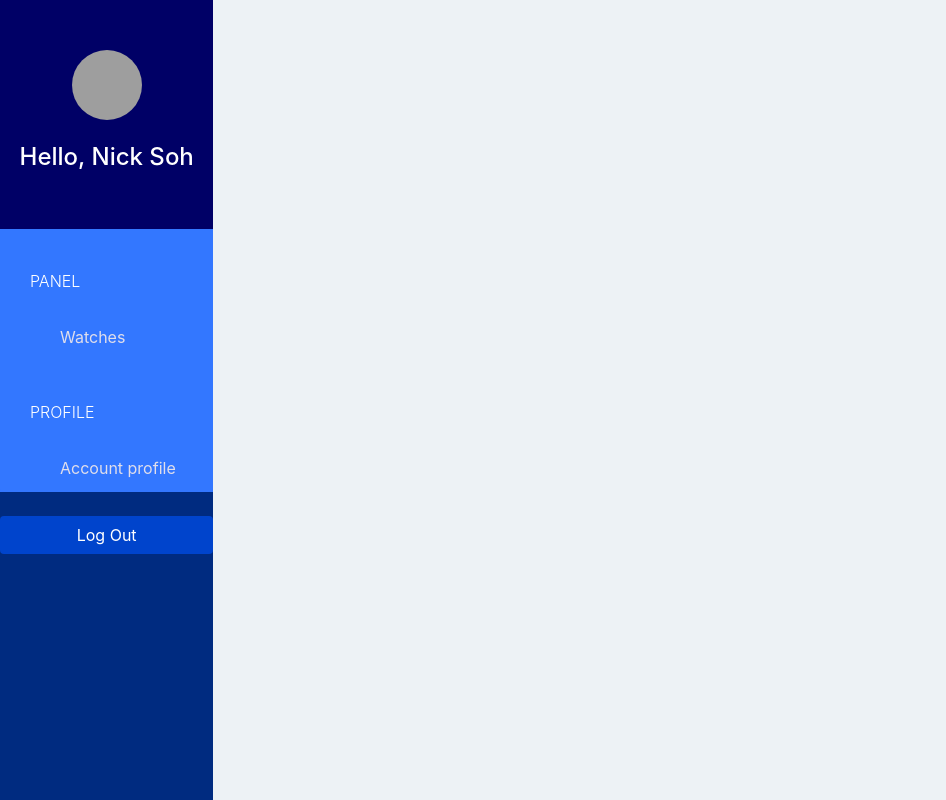
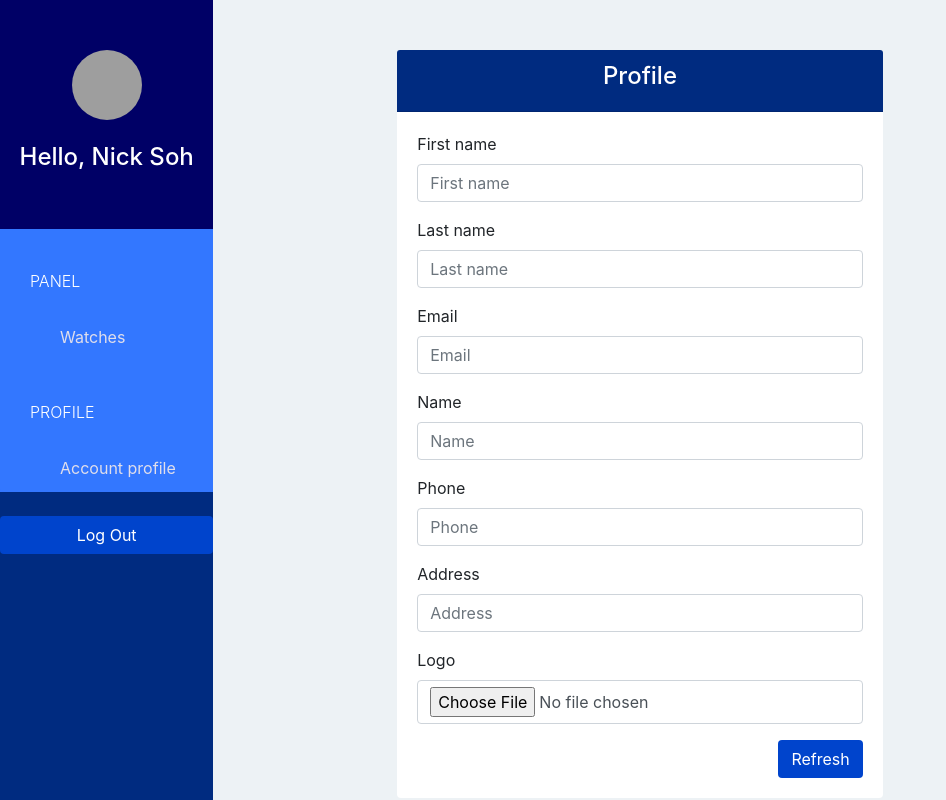
Before and after one commit to Nixer/watchshop, a Django app: template watchshopapp/templates/watchshop/account.html in a window 1280 px wide. Shown: the whole page, without its empty margins (0-946 px from the left). Run offline with Django 3.2, Linux system fonts and the light colour scheme; the template is opened without the code that fills it: values that come from a table or form of the project are taken from there, others are empty; a user stored in the database is signed in; data comes from the database, SQL or seed files in the repository; both versions use the stored data as it was after the commit; some libraries are stand-ins or nearby versions; grey boxes are pictures that could not be loaded.

Commit message:
Profile page functionality implemented

```diff
--- a/watchshopapp/forms.py
+++ b/watchshopapp/forms.py
@@ -4,13 +4,19 @@ from watchshopapp.models import WatchShop
 
 
 class UserForm(forms.ModelForm):
-    username = forms.CharField(max_length=100, required=True)
+    email = forms.CharField(max_length=100, required=True)
     password = forms.CharField(widget=forms.PasswordInput())
     class Meta:
         model = User
         fields = ('username', 'password', 'first_name', 'last_name', 'email')
 
 
+class UserFormForEdit(forms.ModelForm):
+    email = forms.CharField(max_length=100, required=True)
+    class Meta:
+        model = User
+        fields = ('first_name', 'last_name', 'email')
+
 class WatchShopForm(forms.ModelForm):
     class Meta:
         model = WatchShop
--- a/watchshopapp/static/css/style.css
+++ b/watchshopapp/static/css/style.css
@@ -6,6 +6,10 @@ body {
 
 .bg-ruby {
     background-color: #002b80;
+}
+
+.text-white {
+    color: white
 }
 
 .btn-red {
@@ -97,3 +101,7 @@ body {
 .content {
     padding: 0px 40px;
 }
+
+.content .card {
+    border: none;
+}
--- a/watchshopapp/templates/base.html
+++ b/watchshopapp/templates/base.html
@@ -15,9 +15,7 @@
             <div class="col-lg-2 col-md-2 col-sm-2 sidebar">
                 {% block sidebar %}{% endblock %}
             </div>
-        </div>
-        <div class="row">
-            <div class="col-lg-8 col-md-8 col-sm-8 content">
+            <div class="col-lg-8 offset-lg-2 col-md-8 offset-md-2 col-sm-8 offset-sm-2 content">
                 {% block page %}{% endblock %}
             </div>
         </div>
--- a/watchshopapp/templates/watchshop/account.html
+++ b/watchshopapp/templates/watchshop/account.html
@@ -1,4 +1,19 @@
 {% extends 'watchshop/base.html' %}
 {% load bootstrap4 %}
 {% block page %}
+    <div class="offset-lg-2 col-lg-8">
+        <div class="card">
+            <div class="card-header bg-ruby">
+                <h4 class="text-center text-white">Profile</h4>
+            </div>
+            <div class="card-body">
+                <form method="POST" enctype="multipart/form-data">
+                    {% csrf_token %}
+                    {% bootstrap_form user_form %}
+                    {% bootstrap_form watchshop_form %}
+                    <button type="submit" class="btn btn-red float-right">Refresh</button>
+                </form>
+            </div>
+        </div>
+    </div>
 {% endblock %}
--- a/watchshopapp/templates/watchshop/base.html
+++ b/watchshopapp/templates/watchshop/base.html
@@ -16,6 +16,6 @@
     </div>
     <br/>
     <div class="text-center">
-        <a href="{% url 'watchshop-sign-out' %}?next={{ request.path }}" class="btn btn-red">Log Out</a>
+        <a href="{% url 'watchshop-sign-out' %}" class="btn btn-red">Log Out</a>
     </div>
 {% endblock %}
```
Also changed, not shown: watchshopapp/templates/watchshop/home.html (deleted, +0 -15 lines), watchshopapp/views.py (+17 -3 lines), db.sqlite3, media/watchshop_logo/logo.jpg (added).
